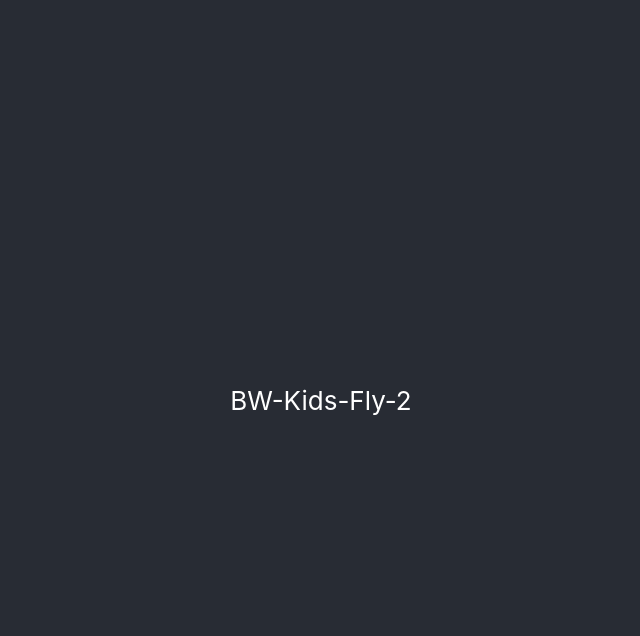
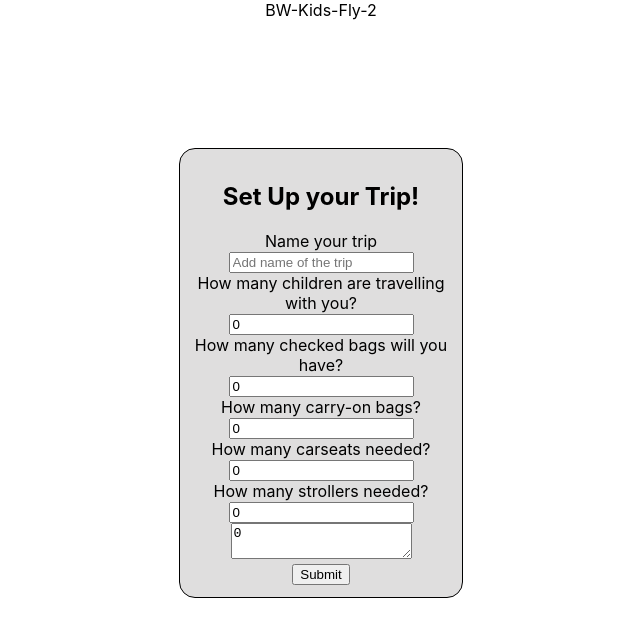
Before and after one commit to BW-Kids-Fly-2/Front-End, a React (Create React App) app in the folder bw-kids-fly-2/: page /login in a window 1280 px wide. Shown: the top 636 px of the page, without its empty margins (319-959 px from the left). Built offline with nearby package versions, Linux system fonts and the light colour scheme.

Commit message:
testing image

```diff
--- a/bw-kids-fly-2/src/App.css
+++ b/bw-kids-fly-2/src/App.css
@@ -1,38 +1,14 @@
 .App {
-  text-align: center;
+    text-align: center;
 }
 
-.App-logo {
-  height: 40vmin;
-  pointer-events: none;
+.trips {
+    background-color: rgb(223, 222, 222);
+    width: 20%;
+    margin: 0 auto;
+    margin-top: 10%;
+    padding: 1%;
+    border: 1px solid black;
+    box-shadow: 0px 0px 39px 17px rgba(255, 255, 255, 1);
+    border-radius: 16px;
 }
-
-@media (prefers-reduced-motion: no-preference) {
-  .App-logo {
-    animation: App-logo-spin infinite 20s linear;
-  }
-}
-
-.App-header {
-  background-color: #282c34;
-  min-height: 100vh;
-  display: flex;
-  flex-direction: column;
-  align-items: center;
-  justify-content: center;
-  font-size: calc(10px + 2vmin);
-  color: white;
-}
-
-.App-link {
-  color: #61dafb;
-}
-
-@keyframes App-logo-spin {
-  from {
-    transform: rotate(0deg);
-  }
-  to {
-    transform: rotate(360deg);
-  }
-}
--- a/bw-kids-fly-2/src/App.js
+++ b/bw-kids-fly-2/src/App.js
@@ -16,6 +16,7 @@
       <header className="App-header">
         BW-Kids-Fly-2
       </header>
+      <AddTrip/>
       <Switch>
         <Route exact path="/authorization-register" component={ButtonRegister}/>
         <Route exact path="/authorization-login" component={ButtonLogin}/>
--- a/bw-kids-fly-2/src/index.css
+++ b/bw-kids-fly-2/src/index.css
@@ -1,13 +1,11 @@
 body {
-  margin: 0;
-  font-family: -apple-system, BlinkMacSystemFont, 'Segoe UI', 'Roboto', 'Oxygen',
-    'Ubuntu', 'Cantarell', 'Fira Sans', 'Droid Sans', 'Helvetica Neue',
-    sans-serif;
-  -webkit-font-smoothing: antialiased;
-  -moz-osx-font-smoothing: grayscale;
+    margin: 0;
+    font-family: -apple-system, BlinkMacSystemFont, 'Segoe UI', 'Roboto', 'Oxygen', 'Ubuntu', 'Cantarell', 'Fira Sans', 'Droid Sans', 'Helvetica Neue', sans-serif;
+    -webkit-font-smoothing: antialiased;
+    -moz-osx-font-smoothing: grayscale;
+    background-image: url("");
 }
 
 code {
-  font-family: source-code-pro, Menlo, Monaco, Consolas, 'Courier New',
-    monospace;
+    font-family: source-code-pro, Menlo, Monaco, Consolas, 'Courier New', monospace;
 }
```
Also changed, not shown: 1 other file (tests, documents, lock files or other folders).
